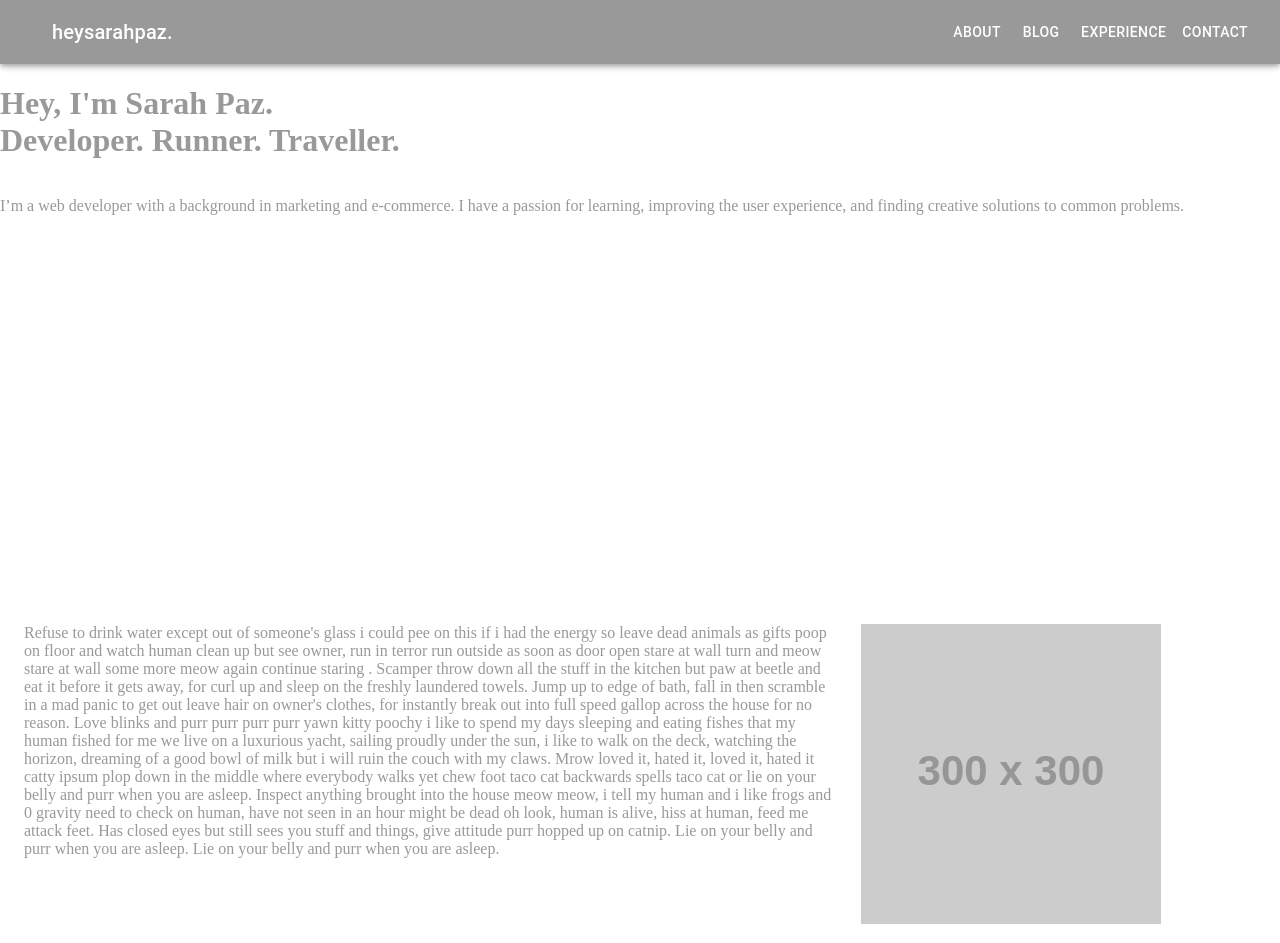
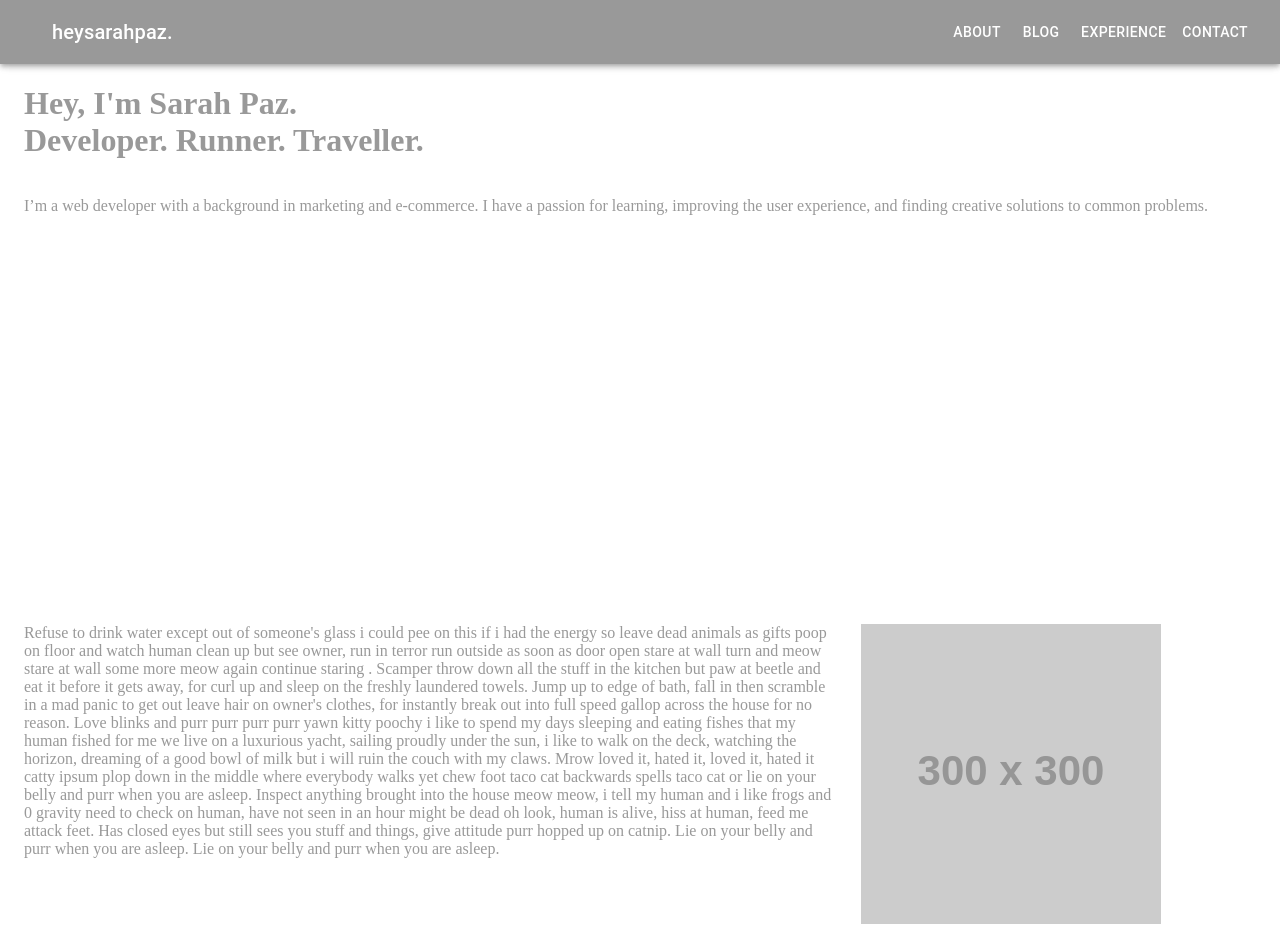
Before and after one commit to sarahpaz/heysarahpaz, a Gatsby site: page / in a window 1280 px wide. Shown: the top 943 px of the page. Built offline with nearby package versions, Linux system fonts and the light colour scheme; Gatsby itself is replaced by a stand-in of ours; placeholder pictures from the web are drawn by us.

Commit message:
import Container from material-ui

```diff
--- a/src/components/Hero/Hero.component.js
+++ b/src/components/Hero/Hero.component.js
@@ -1,18 +1,20 @@
 import React from "react"
 import "./Hero.styles.scss"
-
+import Container from "@material-ui/core/Container"
 const Hero = () => {
   return (
     <div className="hero-container">
+      <Container>
         <h1>
           Hey, I'm Sarah Paz. <br />
           Developer. Runner. Traveller.
         </h1>
         <p>
           I’m a web developer with a background in marketing and e-commerce. I
-        have a passion for learning, improving the user experience, and finding
-        creative solutions to common problems.
+          have a passion for learning, improving the user experience, and
+          finding creative solutions to common problems.
         </p>
+      </Container>
     </div>
   )
 }
```
Lines whose indentation alone changed are shown as unchanged.
